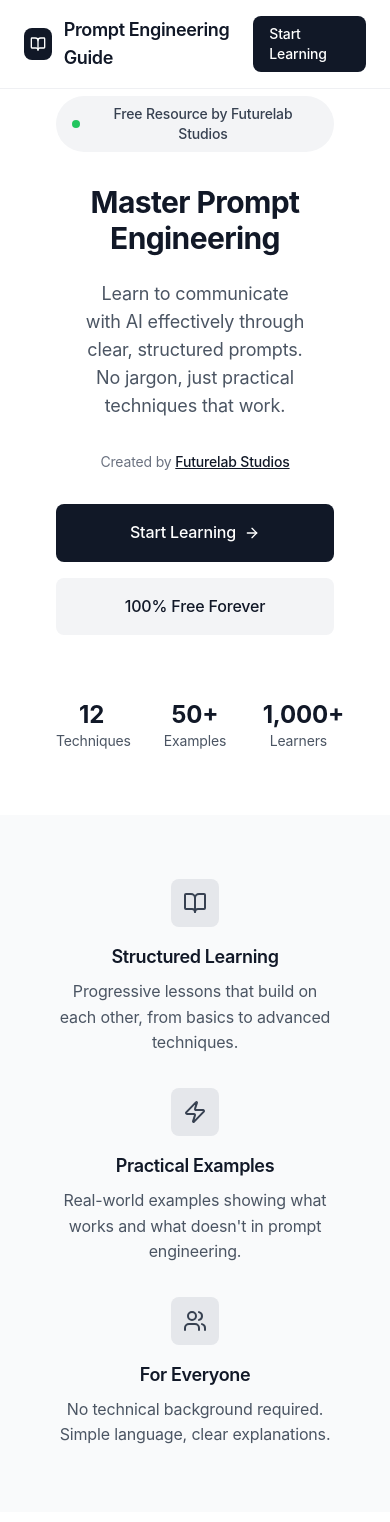
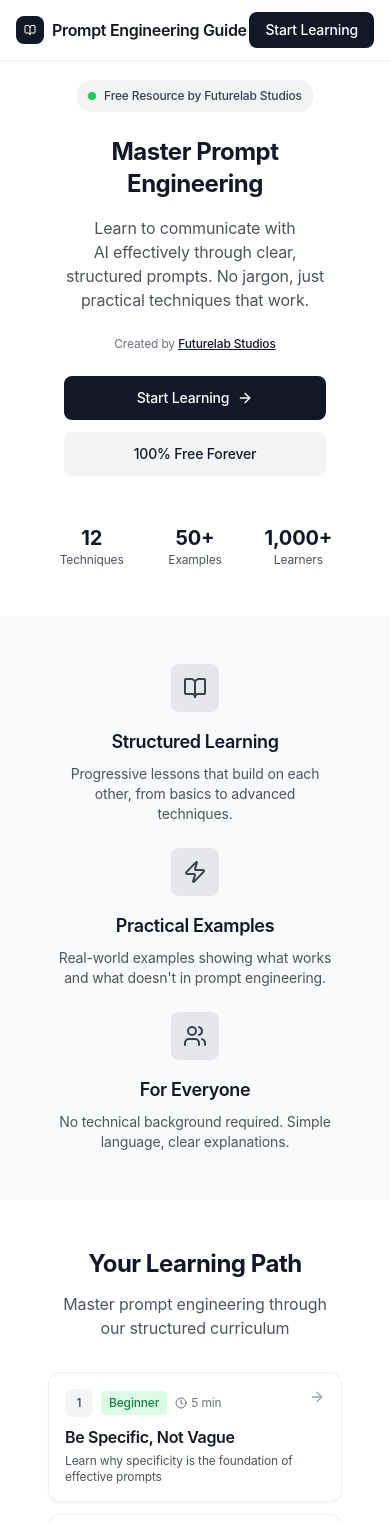
Before and after one commit to futurelabstudios/good-prompting-guide-by-futurelabs, a React (Vite) app: page / in a window 390 px wide. Shown: the top 1522 px of the page. Built offline with nearby package versions, Linux system fonts and the light colour scheme.

Commit message:
Make site mobile-friendly and update metadata
- Implemented responsive design for mobile devices.
- Updated metadata with appropriate image and description for better SEO.

```diff
--- a/index.html
+++ b/index.html
@@ -1,20 +1,23 @@
+
 <!DOCTYPE html>
 <html lang="en">
   <head>
     <meta charset="UTF-8" />
     <meta name="viewport" content="width=device-width, initial-scale=1.0" />
-    <title>ai-research-whisperer</title>
-    <meta name="description" content="Lovable Generated Project" />
-    <meta name="author" content="Lovable" />
+    <title>Master Prompt Engineering - Free AI Communication Guide</title>
+    <meta name="description" content="Learn to communicate with AI effectively through clear, structured prompts. Free comprehensive guide with 12 practical techniques and 50+ examples. No jargon, just results." />
+    <meta name="author" content="Futurelab Studios" />
 
-    <meta property="og:title" content="ai-research-whisperer" />
-    <meta property="og:description" content="Lovable Generated Project" />
+    <meta property="og:title" content="Master Prompt Engineering - Free AI Communication Guide" />
+    <meta property="og:description" content="Learn to communicate with AI effectively through clear, structured prompts. Free comprehensive guide with 12 practical techniques and 50+ examples." />
     <meta property="og:type" content="website" />
-    <meta property="og:image" content="https://lovable.dev/opengraph-image-p98pqg.png" />
+    <meta property="og:image" content="https://images.unsplash.com/photo-1581091226825-a6a2a5aee158?w=1200&h=630&fit=crop" />
 
     <meta name="twitter:card" content="summary_large_image" />
-    <meta name="twitter:site" content="@lovable_dev" />
-    <meta name="twitter:image" content="https://lovable.dev/opengraph-image-p98pqg.png" />
+    <meta name="twitter:site" content="@futurelabstudios" />
+    <meta name="twitter:title" content="Master Prompt Engineering - Free AI Communication Guide" />
+    <meta name="twitter:description" content="Learn to communicate with AI effectively through clear, structured prompts. Free comprehensive guide with 12 practical techniques." />
+    <meta name="twitter:image" content="https://images.unsplash.com/photo-1581091226825-a6a2a5aee158?w=1200&h=630&fit=crop" />
   </head>
 
   <body>
--- a/src/components/Header.tsx
+++ b/src/components/Header.tsx
@@ -6,14 +6,14 @@ import { Link } from 'react-router-dom';
 const Header = () => {
   return (
     <header className="fixed top-0 left-0 right-0 z-50 bg-white/95 backdrop-blur-md border-b border-gray-200/60">
-      <div className="container mx-auto px-6 py-4">
+      <div className="container mx-auto px-4 md:px-6 py-3 md:py-4">
         <div className="flex items-center justify-between">
-          <Link to="/" className="flex items-center gap-3 group">
-            <div className="flex items-center justify-center w-8 h-8 bg-gray-900 rounded-lg">
-              <BookOpen className="h-4 w-4 text-white" />
+          <Link to="/" className="flex items-center gap-2 md:gap-3 group">
+            <div className="flex items-center justify-center w-7 h-7 md:w-8 md:h-8 bg-gray-900 rounded-lg">
+              <BookOpen className="h-3 w-3 md:h-4 md:w-4 text-white" />
             </div>
             <div>
-              <h1 className="text-lg font-semibold text-gray-900">
+              <h1 className="text-base md:text-lg font-semibold text-gray-900">
                 Prompt Engineering Guide
               </h1>
             </div>
@@ -21,7 +21,7 @@ const Header = () => {
 
           <Link
             to="/prompts/1"
-            className="minimal-button-primary"
+            className="minimal-button-primary text-xs md:text-sm px-3 md:px-4 py-2"
           >
             Start Learning
           </Link>
--- a/src/components/Hero.tsx
+++ b/src/components/Hero.tsx
@@ -7,27 +7,27 @@ const Hero = () => {
   return (
     <div className="relative">
       {/* Hero Section */}
-      <div className="pt-24 pb-16 px-6">
+      <div className="pt-20 md:pt-24 pb-12 md:pb-16 px-4 md:px-6">
         <div className="container mx-auto max-w-4xl text-center">
           {/* Badge */}
-          <div className="inline-flex items-center gap-2 bg-gray-100 rounded-full px-4 py-2 text-sm font-medium text-gray-700 mb-8">
+          <div className="inline-flex items-center gap-2 bg-gray-100 rounded-full px-3 md:px-4 py-2 text-xs md:text-sm font-medium text-gray-700 mb-6 md:mb-8">
             <div className="w-2 h-2 bg-green-500 rounded-full"></div>
             Free Resource by Futurelab Studios
           </div>
 
           {/* Main Title */}
-          <h1 className="text-3xl md:text-4xl lg:text-5xl font-bold text-gray-900 mb-6 text-balance">
+          <h1 className="text-2xl md:text-4xl lg:text-5xl font-bold text-gray-900 mb-4 md:mb-6 text-balance px-2">
             Master Prompt Engineering
           </h1>
 
           {/* Subtitle */}
-          <p className="text-lg md:text-xl text-gray-600 mb-8 text-balance max-w-3xl mx-auto">
+          <p className="text-base md:text-lg lg:text-xl text-gray-600 mb-6 md:mb-8 text-balance max-w-3xl mx-auto px-2">
             Learn to communicate with AI effectively through clear, structured prompts.
             No jargon, just practical techniques that work.
           </p>
 
           {/* Futurelab Studios mention */}
-          <p className="text-sm text-gray-500 mb-8">
+          <p className="text-xs md:text-sm text-gray-500 mb-6 md:mb-8 px-2">
             Created by{' '}
             <a
               href="https://futurelabstudios.com/"
@@ -40,64 +40,64 @@ const Hero = () => {
           </p>
 
           {/* CTA Buttons */}
-          <div className="flex flex-col sm:flex-row gap-4 justify-center mb-16">
+          <div className="flex flex-col sm:flex-row gap-3 md:gap-4 justify-center mb-12 md:mb-16 px-4">
             <Link
               to="/prompts/1"
-              className="inline-flex items-center justify-center gap-2 bg-gray-900 text-white px-8 py-4 rounded-lg font-medium hover:bg-gray-800 transition-colors"
+              className="inline-flex items-center justify-center gap-2 bg-gray-900 text-white px-6 md:px-8 py-3 md:py-4 rounded-lg font-medium hover:bg-gray-800 transition-colors text-sm md:text-base"
             >
               Start Learning
               <ArrowRight className="h-4 w-4" />
             </Link>
 
-            <div className="inline-flex items-center justify-center gap-2 bg-gray-100 text-gray-900 px-8 py-4 rounded-lg font-medium">
+            <div className="inline-flex items-center justify-center gap-2 bg-gray-100 text-gray-900 px-6 md:px-8 py-3 md:py-4 rounded-lg font-medium text-sm md:text-base">
               100% Free Forever
             </div>
           </div>
 
           {/* Stats */}
-          <div className="grid grid-cols-3 gap-8 max-w-md mx-auto text-center">
+          <div className="grid grid-cols-3 gap-4 md:gap-8 max-w-xs md:max-w-md mx-auto text-center">
             <div>
-              <div className="text-2xl font-bold text-gray-900">12</div>
-              <div className="text-sm text-gray-600">Techniques</div>
+              <div className="text-xl md:text-2xl font-bold text-gray-900">12</div>
+              <div className="text-xs md:text-sm text-gray-600">Techniques</div>
             </div>
             <div>
-              <div className="text-2xl font-bold text-gray-900">50+</div>
-              <div className="text-sm text-gray-600">Examples</div>
+              <div className="text-xl md:text-2xl font-bold text-gray-900">50+</div>
+              <div className="text-xs md:text-sm text-gray-600">Examples</div>
             </div>
             <div>
-              <div className="text-2xl font-bold text-gray-900">1,000+</div>
-              <div className="text-sm text-gray-600">Learners</div>
+              <div className="text-xl md:text-2xl font-bold text-gray-900">1,000+</div>
+              <div className="text-xs md:text-sm text-gray-600">Learners</div>
             </div>
           </div>
         </div>
       </div>
 
       {/* Features Section */}
-      <div className="bg-gray-50 py-16 px-6">
+      <div className="bg-gray-50 py-12 md:py-16 px-4 md:px-6">
         <div className="container mx-auto max-w-6xl">
-          <div className="grid md:grid-cols-3 gap-8">
-            <div className="text-center">
+          <div className="grid md:grid-cols-3 gap-6 md:gap-8">
+            <div className="text-center px-2">
               <div className="w-12 h-12 bg-gray-200 rounded-lg flex items-center justify-center mx-auto mb-4">
                 <BookOpen className="h-6 w-6 text-gray-700" />
               </div>
               <h3 className="text-lg font-semibold text-gray-900 mb-2">Structured Learning</h3>
-              <p className="text-gray-600">Progressive lessons that build on each other, from basics to advanced techniques.</p>
+              <p className="text-gray-600 text-sm md:text-base">Progressive lessons that build on each other, from basics to advanced techniques.</p>
             </div>
 
-            <div className="text-center">
+            <div className="text-center px-2">
               <div className="w-12 h-12 bg-gray-200 rounded-lg flex items-center justify-center mx-auto mb-4">
                 <Zap className="h-6 w-6 text-gray-700" />
               </div>
               <h3 className="text-lg font-semibold text-gray-900 mb-2">Practical Examples</h3>
-              <p className="text-gray-600">Real-world examples showing what works and what doesn't in prompt engineering.</p>
+              <p className="text-gray-600 text-sm md:text-base">Real-world examples showing what works and what doesn't in prompt engineering.</p>
             </div>
 
-            <div className="text-center">
+            <div className="text-center px-2">
               <div className="w-12 h-12 bg-gray-200 rounded-lg flex items-center justify-center mx-auto mb-4">
                 <Users className="h-6 w-6 text-gray-700" />
               </div>
               <h3 className="text-lg font-semibold text-gray-900 mb-2">For Everyone</h3>
-              <p className="text-gray-600">No technical background required. Simple language, clear explanations.</p>
+              <p className="text-gray-600 text-sm md:text-base">No technical background required. Simple language, clear explanations.</p>
             </div>
           </div>
         </div>
--- a/src/pages/Index.tsx
+++ b/src/pages/Index.tsx
@@ -113,49 +113,49 @@ const Index = () => {
         <Hero />
 
         {/* Learning Path */}
-        <div className="py-16 px-6">
+        <div className="py-12 md:py-16 px-4 md:px-6">
           <div className="container mx-auto max-w-4xl">
-            <div className="text-center mb-12">
-              <h2 className="text-3xl md:text-4xl font-bold text-gray-900 mb-4">
+            <div className="text-center mb-8 md:mb-12">
+              <h2 className="text-2xl md:text-3xl lg:text-4xl font-bold text-gray-900 mb-3 md:mb-4 px-2">
                 Your Learning Path
               </h2>
-              <p className="text-lg text-gray-600">
+              <p className="text-base md:text-lg text-gray-600 px-2">
                 Master prompt engineering through our structured curriculum
               </p>
             </div>
 
-            <div className="space-y-4">
+            <div className="space-y-3 md:space-y-4">
               {promptTechniques.map((technique, index) => (
                 <Link
                   to={`/prompts/${technique.id}`}
                   key={technique.id}
                   className="block group"
                 >
-                  <div className="minimal-card p-6 group-hover:shadow-lg transition-all duration-200">
+                  <div className="minimal-card p-4 md:p-6 group-hover:shadow-lg transition-all duration-200">
                     <div className="flex items-start justify-between">
-                      <div className="flex-1">
-                        <div className="flex items-center gap-3 mb-2">
-                          <div className="w-8 h-8 bg-gray-100 rounded-lg flex items-center justify-center text-sm font-medium text-gray-700">
+                      <div className="flex-1 min-w-0">
+                        <div className="flex items-center gap-2 md:gap-3 mb-2 flex-wrap">
+                          <div className="w-7 h-7 md:w-8 md:h-8 bg-gray-100 rounded-lg flex items-center justify-center text-xs md:text-sm font-medium text-gray-700 shrink-0">
                             {technique.id}
                           </div>
-                          <span className={`px-2 py-1 rounded text-xs font-medium ${getDifficultyColor(technique.difficulty)}`}>
+                          <span className={`px-2 py-1 rounded text-xs font-medium ${getDifficultyColor(technique.difficulty)} shrink-0`}>
                             {technique.difficulty}
                           </span>
-                          <div className="flex items-center gap-1 text-gray-500 text-sm">
+                          <div className="flex items-center gap-1 text-gray-500 text-xs md:text-sm">
                             <Clock className="h-3 w-3" />
                             {technique.time}
                           </div>
                         </div>
 
-                        <h3 className="text-lg font-semibold text-gray-900 mb-1 group-hover:text-gray-700 transition-colors">
+                        <h3 className="text-base md:text-lg font-semibold text-gray-900 mb-1 group-hover:text-gray-700 transition-colors">
                           {technique.title}
                         </h3>
-                        <p className="text-gray-600 text-sm">
+                        <p className="text-gray-600 text-xs md:text-sm pr-2">
                           {technique.description}
                         </p>
                       </div>
 
-                      <ArrowRight className="h-5 w-5 text-gray-400 group-hover:text-gray-600 group-hover:translate-x-1 transition-all" />
+                      <ArrowRight className="h-4 w-4 md:h-5 md:w-5 text-gray-400 group-hover:text-gray-600 group-hover:translate-x-1 transition-all shrink-0 ml-2" />
                     </div>
                   </div>
                 </Link>
@@ -163,17 +163,17 @@ const Index = () => {
             </div>
 
             {/* CTA Section */}
-            <div className="mt-16 text-center">
-              <div className="bg-gray-50 p-8 rounded-xl">
-                <h3 className="text-2xl font-bold text-gray-900 mb-4">
+            <div className="mt-12 md:mt-16 text-center">
+              <div className="bg-gray-50 p-6 md:p-8 rounded-xl">
+                <h3 className="text-xl md:text-2xl font-bold text-gray-900 mb-3 md:mb-4 px-2">
                   Ready to Master AI Communication?
                 </h3>
-                <p className="text-gray-600 mb-6 max-w-2xl mx-auto">
+                <p className="text-gray-600 mb-4 md:mb-6 max-w-2xl mx-auto text-sm md:text-base px-2">
                   Join thousands of learners who've improved their AI interactions through structured learning.
                 </p>
                 <Link
                   to="/prompts/1"
-                  className="minimal-button-primary px-8 py-3"
+                  className="minimal-button-primary px-6 md:px-8 py-2 md:py-3 text-sm md:text-base"
                 >
                   Start Your Journey
                 </Link>
```
